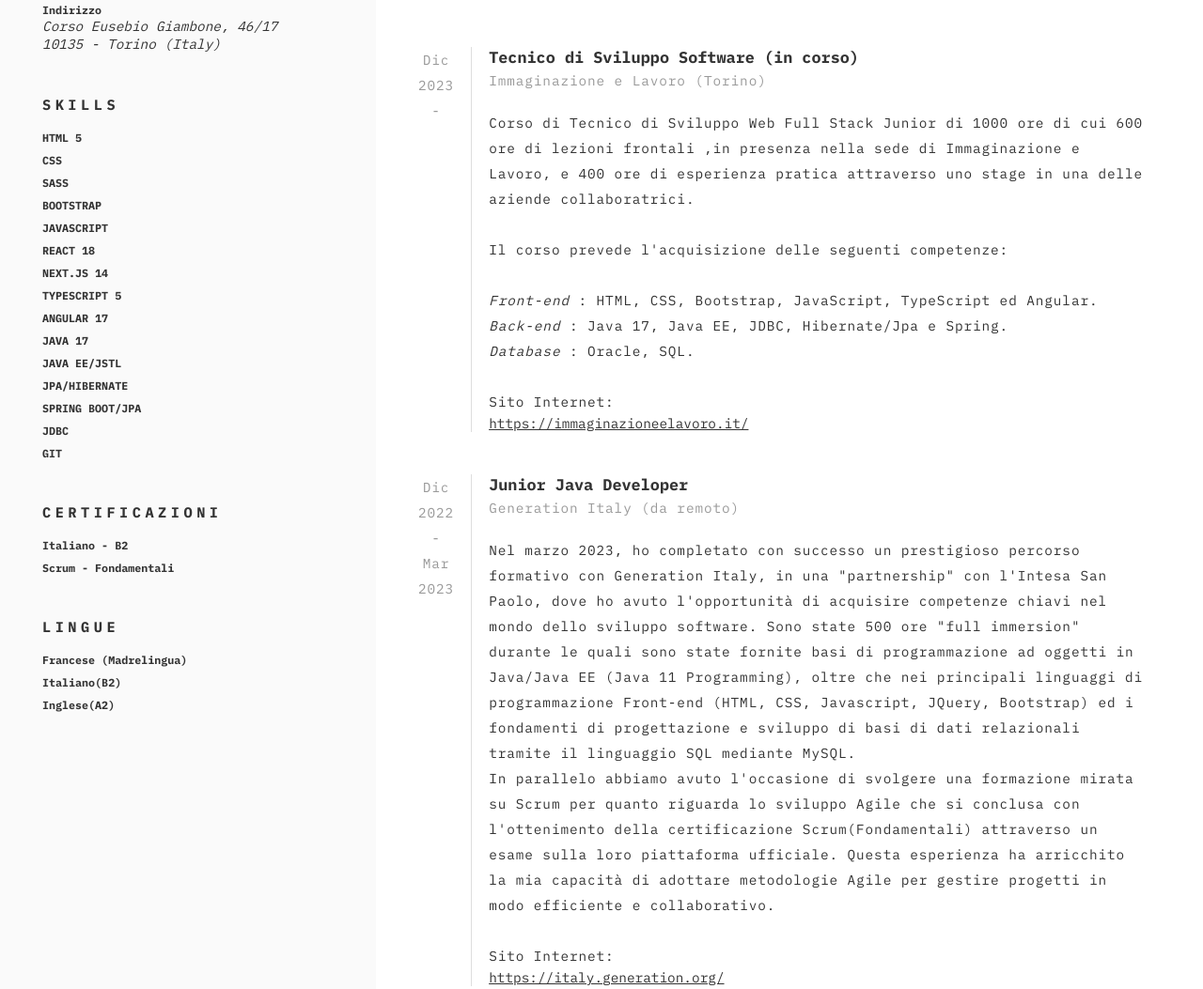
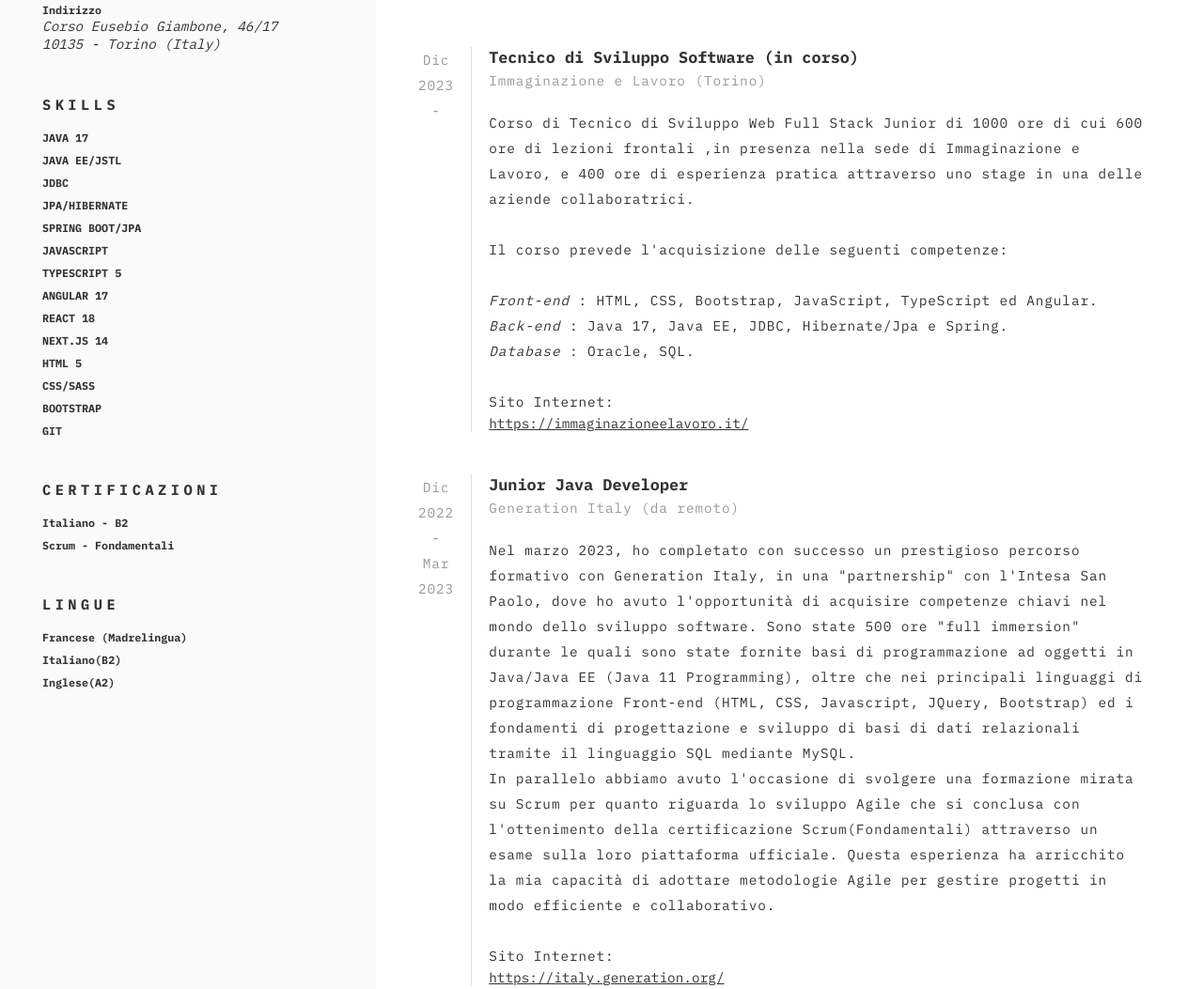
Before and after one commit to CedricMokoko/Curriculum-netlify, a website: page index.html in a window 1280 px wide. Shown: the part 871-1924 px from the top of the page at 94% size. Drawn offline with nearby package versions, Linux system fonts and the light colour scheme.

Commit message:
aggiornamento 19022024

```diff
--- a/index.html
+++ b/index.html
@@ -53,19 +53,28 @@
         <div class="block">
           <h2 class="title-small">SKILLS</h2>
           <div class="animation-skills">
-            <h3>HTML 5</h3>
+            <h3>JAVA 17</h3>
           </div>
           <div class="animation-skills">
-            <h3>CSS</h3>
+            <h3>JAVA EE/JSTL</h3>
           </div>
           <div class="animation-skills">
-            <h3>SASS</h3>
+            <h3>JDBC</h3>
           </div>
           <div class="animation-skills">
-            <h3>BOOTSTRAP</h3>
+            <h3>JPA/HIBERNATE</h3>
+          </div>
+          <div class="animation-skills">
+            <h3>SPRING BOOT/JPA</h3>
           </div>
           <div class="animation-skills">
             <h3>JAVASCRIPT</h3>
+          </div>
+          <div class="animation-skills">
+            <h3>TYPESCRIPT 5</h3>
+          </div>
+          <div class="animation-skills">
+            <h3>ANGULAR 17</h3>
           </div>
           <div class="animation-skills">
             <h3>REACT 18</h3>
@@ -74,26 +83,13 @@
             <h3>NEXT.JS 14</h3>
           </div>
           <div class="animation-skills">
-            <h3>TYPESCRIPT 5</h3>
+            <h3>HTML 5</h3>
           </div>
           <div class="animation-skills">
-            <h3>ANGULAR 17</h3>
-          </div>
-
-          <div class="animation-skills">
-            <h3>JAVA 17</h3>
+            <h3>CSS/SASS</h3>
           </div>
           <div class="animation-skills">
-            <h3>JAVA EE/JSTL</h3>
-          </div>
-          <div class="animation-skills">
-            <h3>JPA/HIBERNATE</h3>
-          </div>
-          <div class="animation-skills">
-            <h3>SPRING BOOT/JPA</h3>
-          </div>
-          <div class="animation-skills">
-            <h3>JDBC</h3>
+            <h3>BOOTSTRAP</h3>
           </div>
           <div class="animation-skills">
             <h3>GIT</h3>
@@ -288,7 +284,7 @@
             Autorizzo il trattamento dei miei dati personali presenti nel CV ai sensi dell’art. 13 d. lgs. 30 giugno 2003 n. 196 - “Codice in
             materia di protezione dei dati personali” e dell’art. 13 GDPR 679/16 - “Regolamento europeo sulla protezione dei dati
             personali”. <br><br>
-            Torino (Italia) , 18/02/2024
+            Torino (Italia) , 19/02/2024
           </p>
         </div>
       </main>
```
